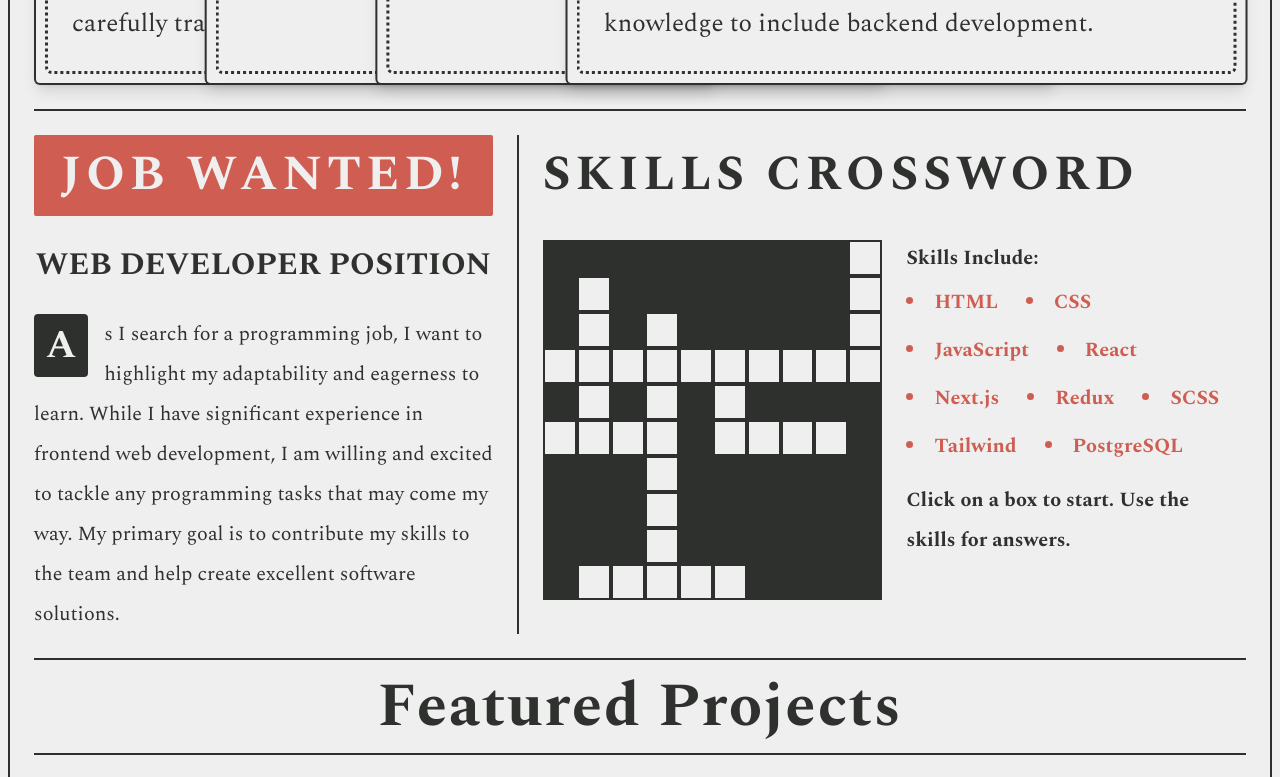
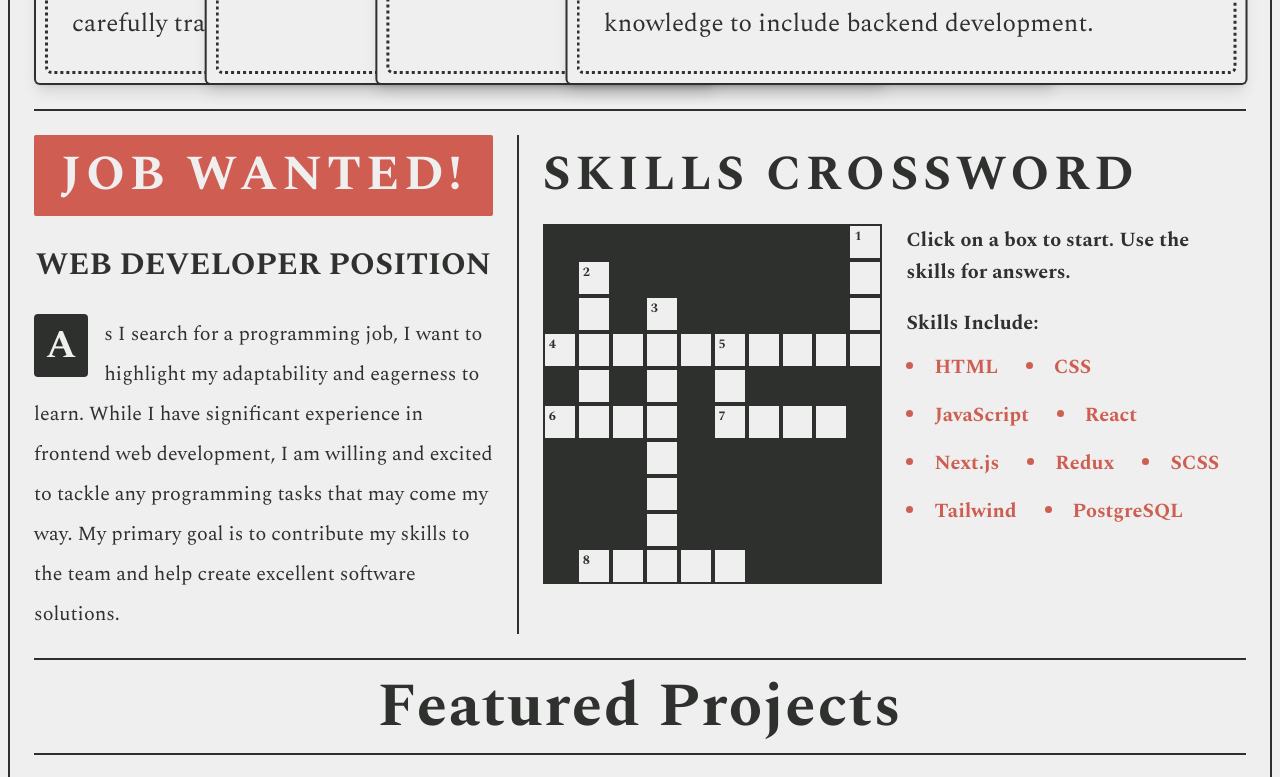
Before and after one commit to Phil-Elliott/PaperPortfolio, a Next.js app: page / in a window 1280 px wide. Shown: the part 1476-2253 px from the top of the page. Built offline with nearby package versions, Linux system fonts and the light colour scheme; a web font is replaced by a local one.

Commit message:
fixed crossword puzzle

```diff
--- a/components/AboutMe/AboutMe.tsx
+++ b/components/AboutMe/AboutMe.tsx
@@ -36,7 +36,7 @@ const AboutMe = () => {
   ];
 
   return (
-    <div className="grid lg:grid-cols-2 grid-cols-1 gap-5 lg2:gap-0 my-6 relative lg2:flex justify-center lg2:w-[225%] h-full">
+    <div className="lg2:gap-0 mt-6 relative lg2:flex justify-center lg2:w-[225%] h-full">
       {Articles.map((article, index) => (
         <Article
           key={article.title}
@@ -54,6 +54,8 @@ const AboutMe = () => {
 export default AboutMe;
 
 /*
+
+grid lg:grid-cols-2 grid-cols-1 gap-5
 
 Left to Right
 1) Business
--- a/components/AboutMe/Article.tsx
+++ b/components/AboutMe/Article.tsx
@@ -66,22 +66,22 @@ const Article = ({
       setTranslateY([`${y}0`, `${y}[-50%]`, `${y}[-120%]`, `${y}[-175%]`]);
     }
   }, [hovered]);
-  const padding = "lg:pr-16";
+  const padding = "lg2:pr-16";
   return (
     <div
       onMouseOver={() => handleHover(index)}
       onMouseLeave={() => handleHover(3)}
-      className={`shadow-lg p-3 border-2 border-Secondary rounded-md left-0 z-${index} bg-Primary transition-all duration-500 ease-in-out w-full translate-x-0 ${translateX[index]}`}
+      className={`border-t-2 mb-6 pt-4 lg2:shadow-lg lg2:p-3 lg2:border-2 border-Secondary lg2:rounded-md left-0 z-${index} lg2:bg-Primary transition-all duration-500 ease-in-out w-full translate-x-0 ${translateX[index]}`}
     >
       <div
-        className={`h-full p-6 border-Secondary outline-dotted rounded ${
+        className={`h-full lg2:p-6 border-Secondary lg2:outline-dotted rounded ${
           index !== 3 && padding
         }`}
       >
         <h1 className="article-header text-Tertiary text-3xl xs:text-fluid-5xl lg:text-5xl">
           {title}
         </h1>
-        <p className="article-text text-lg lg:text-2xl leading-relaxed lg:leading-[1.75] first-letter:text-2xl lg:first-letter:text-4xl">
+        <p className="article-text lg2:text-2xl leading-[1.75] lg2:leading-[1.75]">
           {description}
         </p>
       </div>
--- a/components/Skills/Crossword/Crossword.tsx
+++ b/components/Skills/Crossword/Crossword.tsx
@@ -108,16 +108,26 @@ const CrosswordPuzzle = () => {
   const grid = Array.from({ length: rows }, () =>
     Array.from({ length: cols }, () => "")
   );
+  const numbers = Array.from({ length: rows }, () =>
+    Array.from({ length: cols }, () => 0)
+  );
   const { across, down } = data;
+
   //insert the answers across and down into the grid
   for (let [key, word] of Object.entries(across)) {
     for (let i = 0; i < word.answer.length; i++) {
       grid[word.row][word.col + i] = word.answer[i];
+      if (i === 0) {
+        numbers[word.row][word.col] = word.num;
+      }
     }
   }
   for (let [key, word] of Object.entries(down)) {
     for (let i = 0; i < word.answer.length; i++) {
       grid[word.row + i][word.col] = word.answer[i];
+      if (i === 0) {
+        numbers[word.row][word.col] = word.num;
+      }
     }
   }
 
@@ -195,14 +205,6 @@ const CrosswordPuzzle = () => {
     return direction;
   }
 
-  /*
-
-  if letter is capitalized have the number there
-
-  maybe just set all the jumbers accordinly
-
-  */
-
   const cellValue = (i: number, j: number, cell: string) => {
     if (
       attempt.find((a) => a.row === i && a.col === j)?.attempt ===
@@ -217,8 +219,8 @@ const CrosswordPuzzle = () => {
   };
 
   return (
-    <div className="h-full lg3:px-6">
-      <h1 className="leading-relaxed uppercase text-fluid-9xl xs:text-5xl article-header font-serif py-4 tracking-widest mb-6 ">
+    <div className="h-full lg3:px-6 ">
+      <h1 className="text-fluid-9xl sm:text-5xl article-header uppercase md:tracking-widest leading-relaxed mb-2 py-4">
         Skills Crossword
       </h1>
       <div className=" md:grid grid-cols-2">
@@ -231,10 +233,17 @@ const CrosswordPuzzle = () => {
               >
                 {row.map((cell, j) =>
                   cell !== "" ? (
+                    <div className="bg-Primary border-2 border-Secondary text-center uppercase font-black text-md z-5 relative">
+                      {numbers[i][j] !== 0 && (
+                        <span className="absolute text-Secondary text-sm p-1 font-black z-10">
+                          {numbers[i][j]}
+                        </span>
+                      )}
                       <input
                         key={j}
                         id={`cell-${i}-${j}`}
-                      className="bg-Primary border-2 border-Secondary py-1 text-center uppercase font-black text-md z-10"
+                        type="text"
+                        className="bg-Primary py-1 text-center uppercase font-black text-md z-8 w-full h-full"
                         data-row={i}
                         data-col={j}
                         maxLength={1}
@@ -251,13 +260,15 @@ const CrosswordPuzzle = () => {
                             j
                           )
                         }
+                        onClick={() => findWord(i, j)}
                         onFocus={
                           attempt.find((a) => a.row === i && a.col === j)
                             ?.attempt === cell.toUpperCase()
                             ? () => nextCell(i, j)
-                          : () => findWord(i, j)
+                            : () => console.log()
                         }
                       />
+                    </div>
                   ) : (
                     <div key={j}>{cell}</div>
                   )
@@ -267,8 +278,13 @@ const CrosswordPuzzle = () => {
           })}
         </div>
 
-        <div className="md:pl-6 pt-2 font-bold">
+        <div className="md:pl-6 pt-10 md:pt-0 font-bold">
           <div className="text-xl pb-6 text-Tertiary">
+            <p className="text-Secondary pb-6 text-xl font-serif leading-relaxed">
+              {currentWord.num === 0
+                ? `${currentWord.clue}`
+                : `${currentWord.num}. ${currentWord.clue}`}
+            </p>
             <h3 className="mt-6 md:mt-0 mb-6 text-Secondary">
               Skills Include:
             </h3>
@@ -278,9 +294,6 @@ const CrosswordPuzzle = () => {
               ))}
             </ul>
           </div>
-          <p className="text-Secondary text-xl font-serif leading-loose">
-            {currentWord.clue}
-          </p>
         </div>
       </div>
     </div>
--- a/styles/globals.css
+++ b/styles/globals.css
@@ -14,7 +14,7 @@
     @apply first-letter:bg-Secondary first-letter:text-Primary first-letter:p-3 first-letter:rounded first-letter:float-left first-letter:mr-4 first-letter:text-4xl first-letter:font-bold text-xl leading-loose;
   }
   .article-header {
-    @apply text-5xl font-black font-serif leading-snug pb-4;
+    @apply text-5xl font-black font-serif leading-loose pb-4;
   }
 }
 
```
Lines whose indentation alone changed are shown as unchanged.
